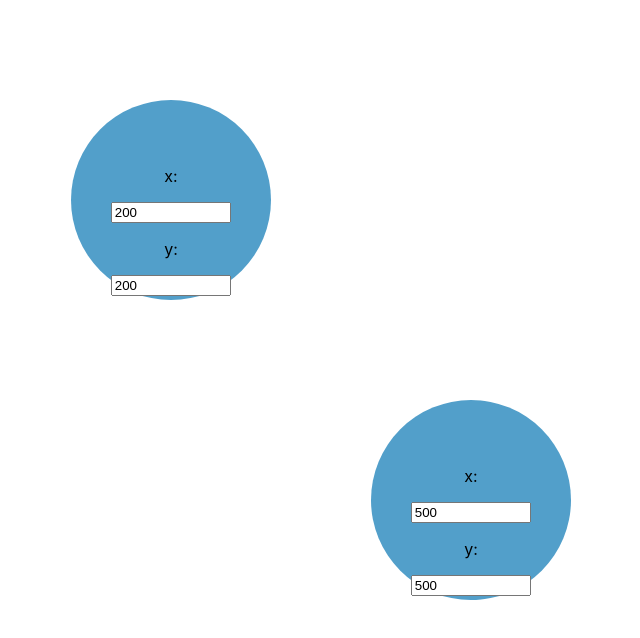
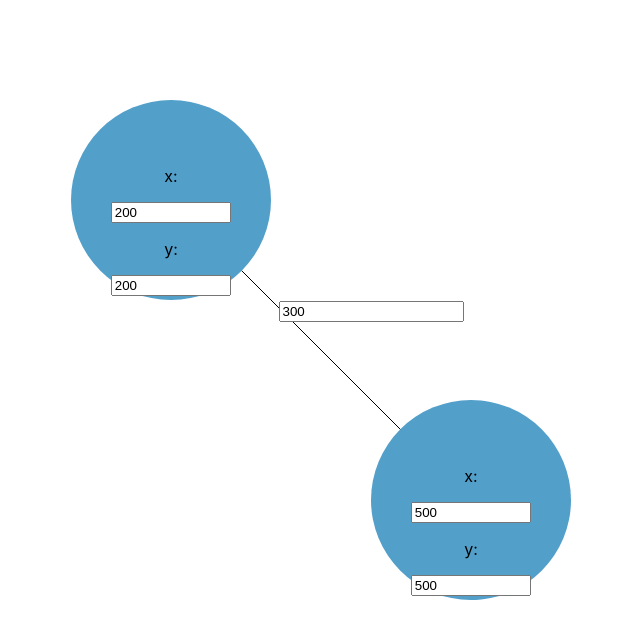
Before and after one commit to tammiec/vev-assessment, a React (Create React App) app: page / in a window 1280 px wide. Shown: the top 638 px of the page, without its empty margins (29-669 px from the left). Built offline with nearby package versions, Linux system fonts and the light colour scheme.

Commit message:
Create line component

```diff
--- a/src/App.js
+++ b/src/App.js
@@ -1,8 +1,8 @@
-import React, { useState } from 'react';
+import React, { useState, useEffect } from 'react';
 import './App.css';
-import Draggable from 'react-draggable';
 
 import Circle from './components/Circle';
+import Line from './components/Line';
 
 const App = () =>{
 
@@ -16,12 +16,25 @@ const App = () =>{
     y: 500
   });
 
+  const [lineLength, setLineLength] = useState(0);
+
+  useEffect(() => {
+    setLineLength(Math.sqrt(Math.pow(circle2.x - circle1.x, 2) + Math.pow(circle2.y - circle2.y, 2)));
+
+  }, [circle1, circle2]);
+
   const onTextChange = (setState, key, val) => {
     setState(prev => ({...prev, [key]: val}));
   };
 
   return (
     <svg className="App">
+      <Line
+        circle1={circle1}
+        circle2={circle2}
+        lineLength={lineLength}
+        setLineLength={setLineLength}
+      />
       <Circle
         circle={circle1}
         onTextChange={onTextChange}
--- a/src/components/Circle.css
+++ b/src/components/Circle.css
@@ -1,3 +1,7 @@
+.circle-group {
+  z-index: 10;
+}
+
 .circle-text {
   width: 200px;
   height: 200px;
--- a/src/components/Circle.js
+++ b/src/components/Circle.js
@@ -15,8 +15,7 @@ const Circle = ({circle, onTextChange, setCircle, ...props}) => {
   return (
     <>
     {/* <Draggable position={circle} onDrag={handleDrag}> */}
-      <g>
-
+      <g className='circle-group'>
         <circle cx={circle.x} cy={circle.y} r="100px" fill="#529fca" />
         <foreignObject x={circle.x - 100} y={circle.y - 100} width='200px' height='200px'>
           <div className='circle-text'>
@@ -24,13 +23,13 @@ const Circle = ({circle, onTextChange, setCircle, ...props}) => {
               <p>x:</p>
               <input
                 value={circle.x}
-                type='text'
+                type='number'
                 onChange={e => onTextChange(setCircle, 'x', e.target.value)}
               />
               <p>y:</p>
               <input
                 value={circle.y}
-                type='text'
+                type='number'
                 onChange={e => onTextChange(setCircle, 'y', e.target.value)}
               />
             </div>
--- /dev/null
+++ b/src/components/Line.css
@@ -0,0 +1,3 @@
+.line-group {
+  z-index: 1;
+}
--- /dev/null
+++ b/src/components/Line.js
@@ -0,0 +1,21 @@
+import React from 'react';
+
+import './Line.css';
+
+const Line = ({circle1, circle2, onTextChange, lineLength, setLineLength, ...props}) => {
+
+  return (
+    <g className='line-group'>
+      <line x1={circle1.x} y1={circle1.y} x2={circle2.x} y2={circle2.y} stroke="black" pathLength={lineLength} />
+      <foreignObject x={circle2.x - circle1.x} y={circle2.y - circle1.y} height='100px' width='200px'>
+        <input
+          value={lineLength}
+          type='number'
+          onChange={e => setLineLength(e.target.value)}
+        />
+      </foreignObject>
+    </g>
+  );
+};
+
+export default Line;
```
